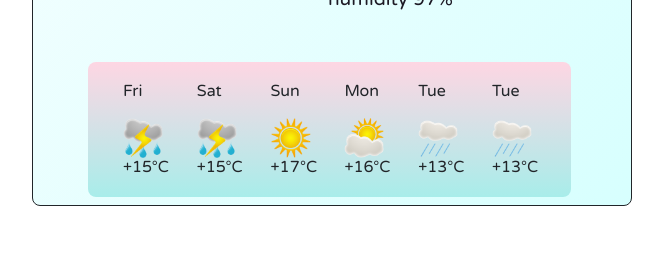
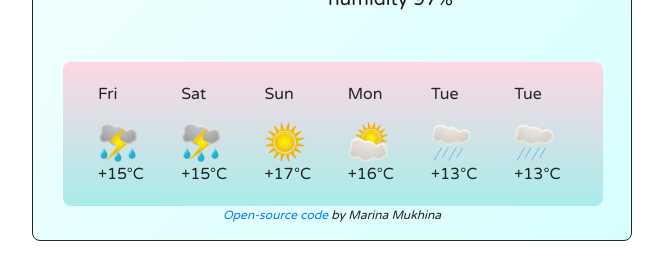
Before and after one commit to MeStessa/AppWeather, a website built with Parcel: page index.html in a window 1280 px wide. Shown: the part 567-838 px from the top of the page, without its empty margins (268-931 px from the left). Before the commit the page ends 803 px from the top, so only its background shows below. Built offline with nearby package versions, Linux system fonts and the light colour scheme.

Commit message:
Added scource code link

```diff
--- a/index.html
+++ b/index.html
@@ -7,14 +7,15 @@
       integrity="sha384-TX8t27EcRE3e/ihU7zmQxVncDAy5uIKz4rEkgIXeMed4M0jlfIDPvg6uqKI2xXr2"
       crossorigin="anonymous"
     />
-    <title>Parcel Sandbox</title>
+    <title>AppWeather</title>
     <meta charset="UTF-8" />
-  <link rel="stylesheet" href="src/styles.css">
+    <link rel="stylesheet" href="src/styles.css" />
     <link
       href="https://fonts.googleapis.com/css2?family=Varela+Round&display=swap"
       rel="stylesheet"
     />
-    <script src="https://unpkg.com/axios/dist/axios.min.js"></script> </head>
+    <script src="https://unpkg.com/axios/dist/axios.min.js"></script>
+  </head>
   <body>
     <div class="container">
       <form id="search-form">
@@ -29,19 +30,16 @@
         <button type="submit" class="btn btn-dark">Search</button>
       </form>
 
-
-      <button type="submit" id="current-button" class="btn btn-info" >
+      <button type="submit" id="current-button" class="btn btn-info">
         Current location
       </button>
 
       <h1>
-        <span class="city" id="city">  Florence </span>
+        <span class="city" id="city"> Florence </span>
         <span class="current-time" id="current-time"> Now 12.30pm </span>
 
         <br />
-        <div class="current-temperature" id="current-temperature">
-          +12
-        </div>
+        <div class="current-temperature" id="current-temperature">+12</div>
         <span class="units">
           <a href="#" id="celsius">°C </a>
           |
@@ -79,34 +77,44 @@
         </small>
       </h3>
 
-          <h4>
       <div class="row">
-                  <div class="col-2"><p class="card-text">Fri</p>
+        <div class="col-2">
+          <p class="card-text">Fri</p>
           <img src="images/storm.png" width="40px" />
-                    <p class="card-text">+15°C</p></div>
-                  <div class="col-2"> <p class="card-text">Sat</p>
+          <p class="card-text">+15°C</p>
+        </div>
+        <div class="col-2">
+          <p class="card-text">Sat</p>
           <img src="images/storm.png" width="40px" />
-                    <p class="card-text">+15°C</p></div>
-                  <div class="col-2">  <p class="card-text">Sun</p>
+          <p class="card-text">+15°C</p>
+        </div>
+        <div class="col-2">
+          <p class="card-text">Sun</p>
           <img src="images/sun.png" width="40px" />
-                    <p class="card-text">+17°C</p></div>
-                  <div class="col-2">   <p class="card-text">Mon</p>
+          <p class="card-text">+17°C</p>
+        </div>
+        <div class="col-2">
+          <p class="card-text">Mon</p>
           <img src="images/sun_cloud.png" width="40px" />
-                    <p class="card-text">+16°C</p></div>
-                 <div class="col-2"> <p class="card-text">Tue</p>
+          <p class="card-text">+16°C</p>
+        </div>
+        <div class="col-2">
+          <p class="card-text">Tue</p>
           <img src="images/showers.png" width="40px" />
-                    <p class="card-text">+13°C</p></div>
-                    <div class="col-2"> <p class="card-text">Tue</p>
+          <p class="card-text">+13°C</p>
+        </div>
+        <div class="col-2">
+          <p class="card-text">Tue</p>
           <img src="images/showers.png" width="40px" />
-                      <p class="card-text">+13°C</p></div>
-
+          <p class="card-text">+13°C</p>
         </div>
-
-
       </div>
-          </h4>
-
-
+      <p class="coded-by">
+        <a href="https://github.com/MeStessa/AppWeather/" target="_blank">
+          Open-source code</a
+        >
+        by Marina Mukhina
+      </p>
     </div>
 
     <script src="src/index.js"></script>
--- a/src/styles.css
+++ b/src/styles.css
@@ -83,9 +83,9 @@ span.current-temperature {
 .row {
   font-size: 16px;
   padding: 20px;
-  margin: 50px 0 0 40px;
+  margin: 50px 0 0 15px;
   border-radius: 8px;
-  width: 85%;
+  width: 95%;
   background-image: linear-gradient(to top, #a8edea 0%, #fed6e3 100%);
 }
 
@@ -104,3 +104,8 @@ span.current-temperature {
   left: 90px;
   cursor: pointer;
 }
+.coded-by {
+  font-style: italic;
+  font-size: 12px;
+  text-align: center;
+}
```
Lines whose indentation alone changed are shown as unchanged.
